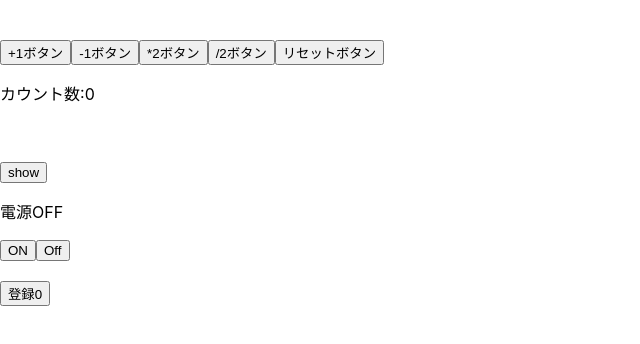
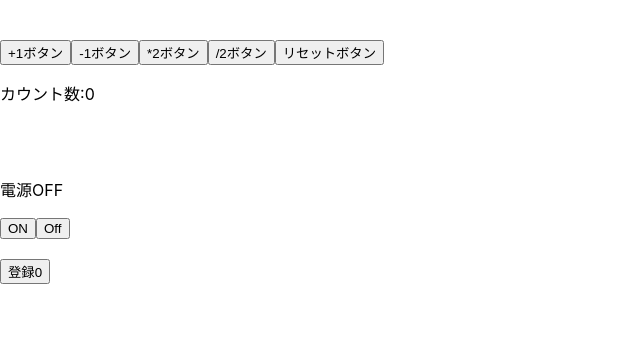
Before and after one commit to Onepiece2424/hello_rails, a React (Create React App) app in the folder frontend/: page / in a window 1280 px wide. Shown: the top 344 px of the page, without its empty margins (0-640 px from the left). Built offline with nearby package versions, Linux system fonts and the light colour scheme; the HTML template or start-up script is replaced by a standard one.

Commit message:
不要な部分の削除

```diff
--- a/frontend/src/components/Button.jsx
+++ b/frontend/src/components/Button.jsx
@@ -25,7 +25,6 @@ const Button = () => {
     <p>カウント数:{count}</p>
     <br></br>
     <br></br>
-    <button disabled={disable} onClick={() => setDisable(!disable)}>{disable ? "hide" : "show"}</button>
   </>
   )
 }
```
